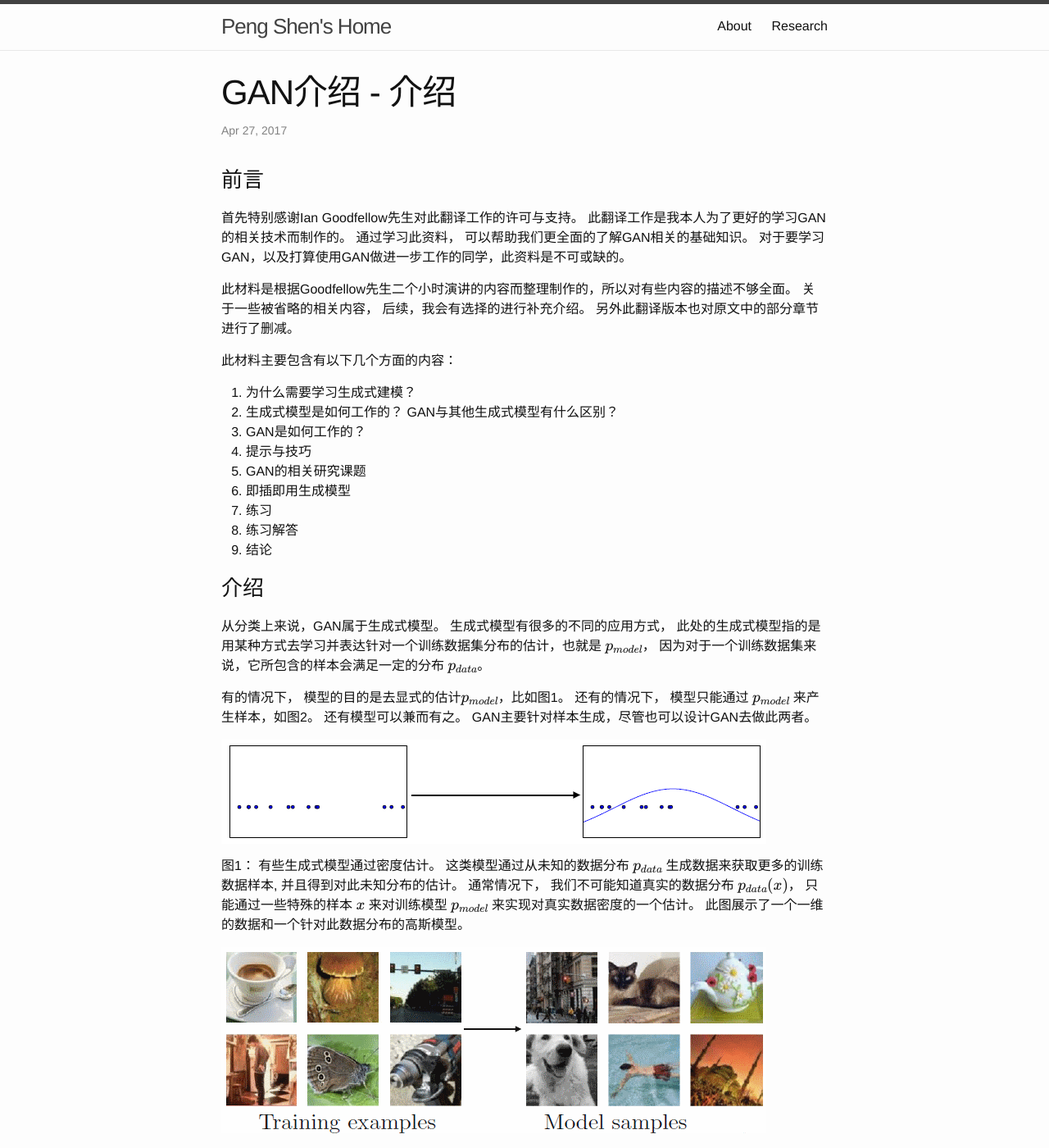
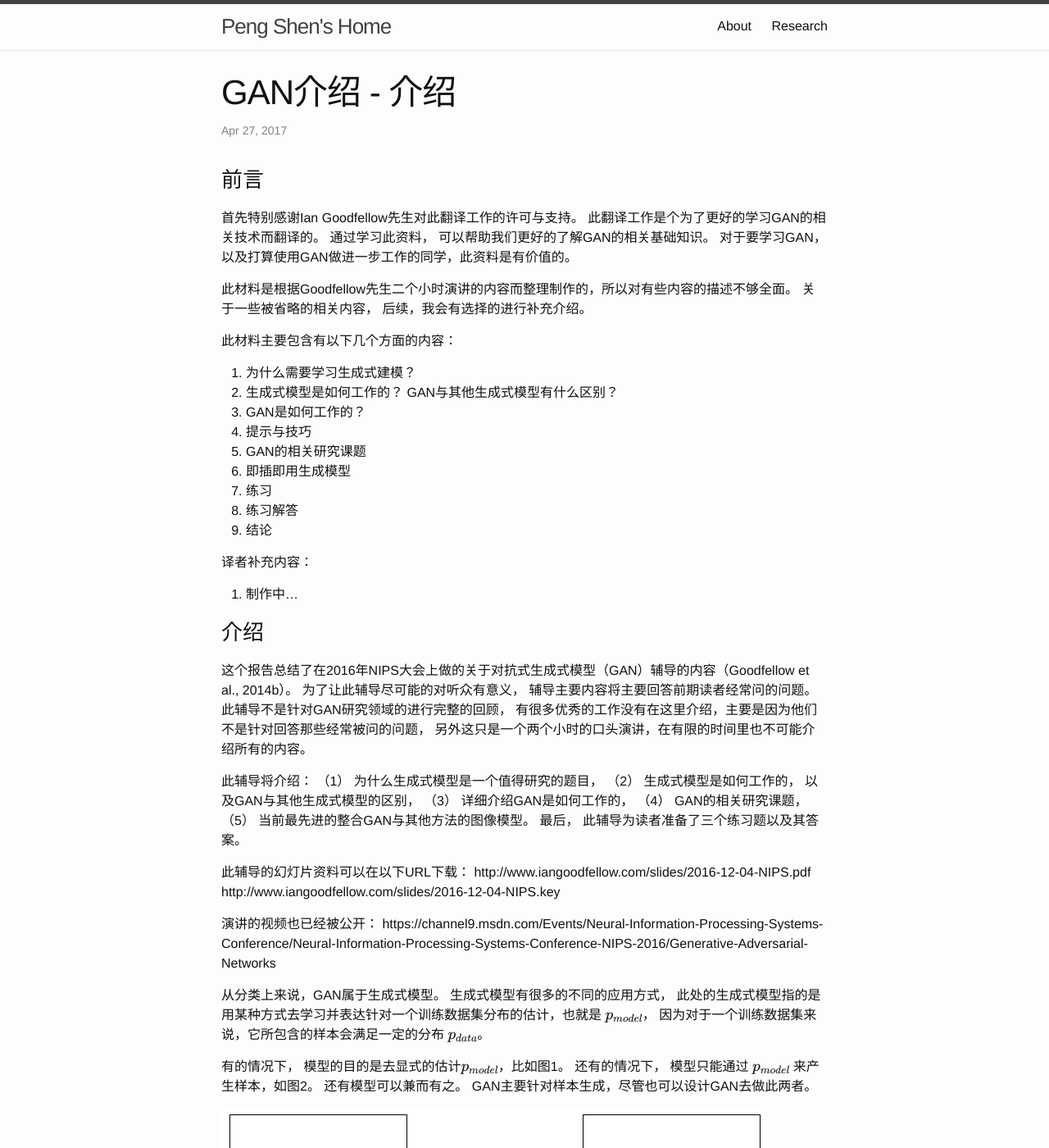
Before and after one commit to sinpycn/sinpycn.github.io, a Jekyll site: the page built from _posts/research/gan/2017-04-27-GAN-Tutorial-Introduction.md, in a window 1280 px wide and 1400 px high. Shown: the whole window at 82% size. Built offline with Jekyll 4.4.1, drawn with Linux system fonts in a browser that asks for light colours; formulas are drawn with MathJax 3.

Commit message:
Update 2017-04-27-GAN-Tutorial-Introduction.md

```diff
--- a/_posts/research/gan/2017-04-27-GAN-Tutorial-Introduction.md
+++ b/_posts/research/gan/2017-04-27-GAN-Tutorial-Introduction.md
@@ -8,13 +8,12 @@ categories: [research, gan-tutorial]
 ### 前言
 
 首先特别感谢Ian Goodfellow先生对此翻译工作的许可与支持。
-此翻译工作是我本人为了更好的学习GAN的相关技术而制作的。
-通过学习此资料， 可以帮助我们更全面的了解GAN相关的基础知识。
-对于要学习GAN，以及打算使用GAN做进一步工作的同学，此资料是不可或缺的。
+此翻译工作是个为了更好的学习GAN的相关技术而翻译的。
+通过学习此资料， 可以帮助我们更好的了解GAN的相关基础知识。
+对于要学习GAN，以及打算使用GAN做进一步工作的同学，此资料是有价值的。
 
 此材料是根据Goodfellow先生二个小时演讲的内容而整理制作的，所以对有些内容的描述不够全面。
 关于一些被省略的相关内容， 后续，我会有选择的进行补充介绍。
-另外此翻译版本也对原文中的部分章节进行了删减。
 
 此材料主要包含有以下几个方面的内容：
 
@@ -28,7 +27,29 @@ categories: [research, gan-tutorial]
 8. 练习解答
 9. 结论
 
+译者补充内容：
+1. 制作中...
+
+
 ### 介绍
+这个报告总结了在2016年NIPS大会上做的关于对抗式生成式模型（GAN）辅导的内容（Goodfellow et al., 2014b）。
+为了让此辅导尽可能的对听众有意义， 辅导主要内容将主要回答前期读者经常问的问题。
+此辅导不是针对GAN研究领域的进行完整的回顾，
+有很多优秀的工作没有在这里介绍，主要是因为他们不是针对回答那些经常被问的问题，
+另外这只是一个两个小时的口头演讲，在有限的时间里也不可能介绍所有的内容。
+
+此辅导将介绍： （1） 为什么生成式模型是一个值得研究的题目， （2） 生成式模型是如何工作的， 以及GAN与其他生成式模型的区别，
+（3） 详细介绍GAN是如何工作的， （4） GAN的相关研究课题， （5） 当前最先进的整合GAN与其他方法的图像模型。
+最后， 此辅导为读者准备了三个练习题以及其答案。
+
+此辅导的幻灯片资料可以在以下URL下载：
+http://www.iangoodfellow.com/slides/2016-12-04-NIPS.pdf
+http://www.iangoodfellow.com/slides/2016-12-04-NIPS.key
+
+演讲的视频也已经被公开：
+https://channel9.msdn.com/Events/Neural-Information-Processing-Systems-Conference/Neural-Information-Processing-Systems-Conference-NIPS-2016/Generative-Adversarial-Networks
+
+
 从分类上来说，GAN属于生成式模型。 生成式模型有很多的不同的应用方式， 此处的生成式模型指的是用某种方式去学习并表达针对一个训练数据集分布的估计，也就是 $$p_{model}$$， 因为对于一个训练数据集来说，它所包含的样本会满足一定的分布 $$p_{data}$$。
 
 有的情况下， 模型的目的是去显式的估计$$p_{model}$$，比如图1。
```
